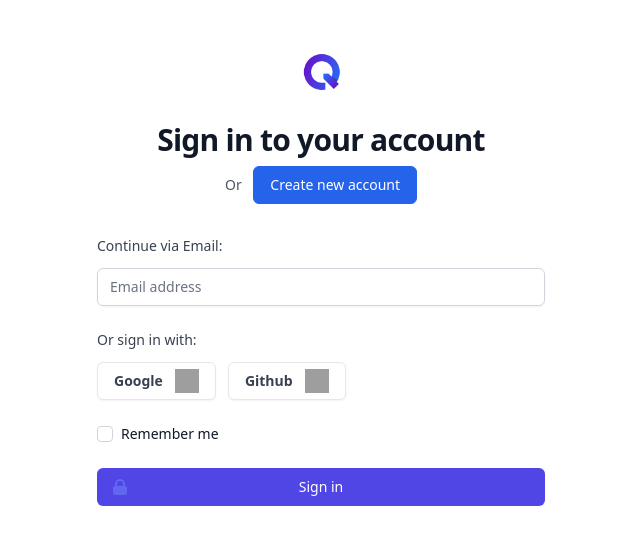
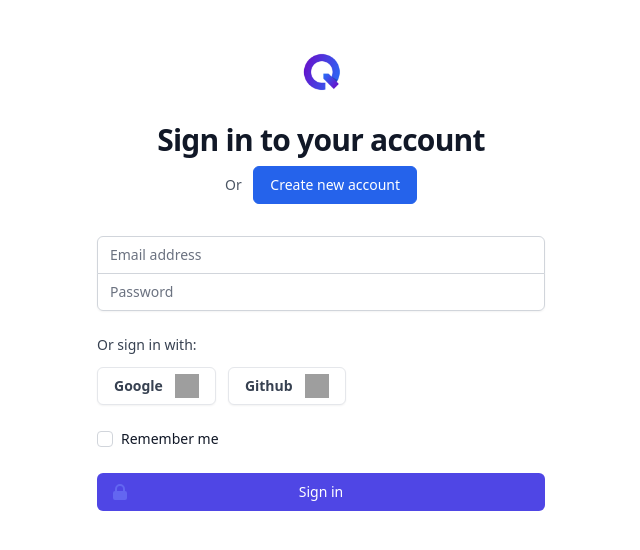
Before and after one commit to rayorole/quizlet-clone, a React (Create React App) app: page /login in a window 1280 px wide. Shown: the top 550 px of the page, without its empty margins (319-959 px from the left). Built offline with nearby package versions, Linux system fonts and the light colour scheme; grey boxes are pictures that could not be loaded.

Commit message:
Update login, TODO: password validation css warn

```diff
--- a/src/pages/Login.jsx
+++ b/src/pages/Login.jsx
@@ -3,10 +3,16 @@
   signInWithPopup,
   GoogleAuthProvider,
   GithubAuthProvider,
+  signInWithEmailAndPassword,
 } from 'firebase/auth';
 import { auth } from '../firebase';
 
+import { useRef } from 'react';
+
 export default function Login() {
+  const email = useRef();
+  const password = useRef();
+
   const signInWithGoogle = async () => {
     signInWithPopup(auth, new GoogleAuthProvider())
       .then((res) => {
@@ -22,6 +28,19 @@
       })
       .catch((err) => alert('A login error occured'));
   };
+
+  const signInWithMail = async () => {
+    signInWithEmailAndPassword(
+      auth,
+      email.current.value,
+      password.current.value
+    )
+      .then((res) => {
+        window.location.replace('/sets');
+      })
+      .catch((err) => alert(err.message));
+  };
+
   return (
     <>
       <div className="flex min-h-full items-center justify-center py-12 px-4 sm:px-6 lg:px-8">
@@ -53,10 +72,6 @@
           </div>
           <form className="mt-8 space-y-6" action="#" method="POST">
             <div>
-              <label className="block text-sm font-medium text-gray-700 mb-3">
-                Continue via Email:
-              </label>
-              <input type="hidden" name="remember" defaultValue="true" />
               <div className="-space-y-px rounded-md shadow-sm">
                 <div>
                   <label htmlFor="email-address" className="sr-only">
@@ -65,11 +80,27 @@
                   <input
                     id="email-address"
                     name="email"
+                    ref={email}
                     type="email"
                     autoComplete="email"
                     required
-                    className="relative block w-full appearance-none rounded-md border border-gray-300 px-3 py-2 text-gray-900 placeholder-gray-500 focus:z-10 focus:border-indigo-500 focus:outline-none focus:ring-indigo-500 sm:text-sm"
+                    className="relative block w-full appearance-none rounded-none rounded-t-md border border-gray-300 px-3 py-2 text-gray-900 placeholder-gray-500 focus:z-10 focus:border-indigo-500 focus:outline-none focus:ring-indigo-500 sm:text-sm"
                     placeholder="Email address"
+                  />
+                </div>
+                <div>
+                  <label htmlFor="password" className="sr-only">
+                    Password
+                  </label>
+                  <input
+                    id="password"
+                    ref={password}
+                    name="password"
+                    type="password"
+                    autoComplete="current-password"
+                    required
+                    className="relative block w-full appearance-none rounded-none rounded-b-md border border-gray-300 px-3 py-2 text-gray-900 placeholder-gray-500 focus:z-10 focus:border-indigo-500 focus:outline-none focus:ring-indigo-500 sm:text-sm"
+                    placeholder="Password"
                   />
                 </div>
               </div>
@@ -128,7 +159,8 @@
 
             <div>
               <button
-                type="submit"
+                type="button"
+                onClick={signInWithMail}
                 className="group relative flex w-full justify-center rounded-md border border-transparent bg-indigo-600 py-2 px-4 text-sm font-medium text-white hover:bg-indigo-700 transition-all duration-100 focus:outline-none focus:ring-2 focus:ring-indigo-500 focus:ring-offset-2"
               >
                 <span className="absolute inset-y-0 left-0 flex items-center pl-3">
```
